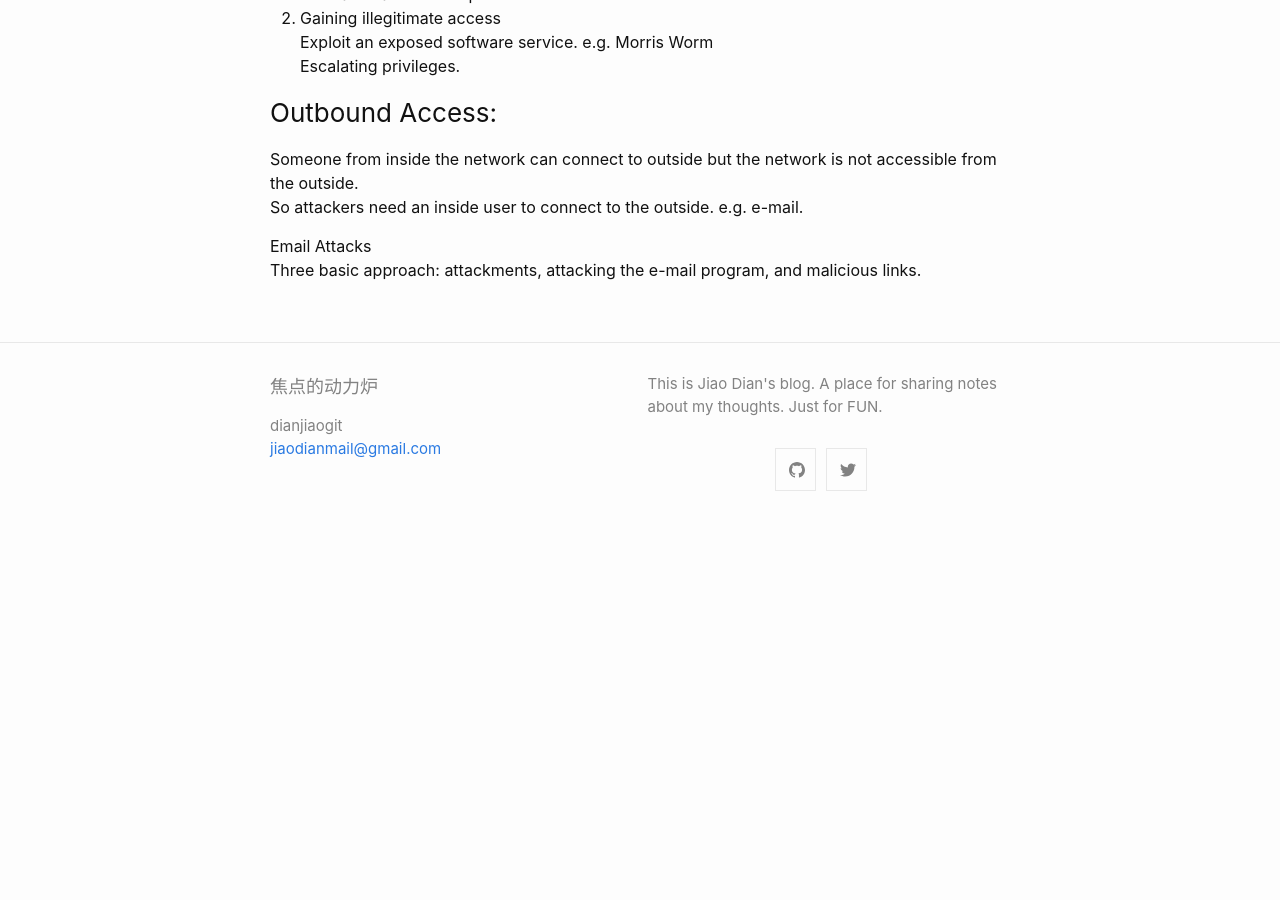
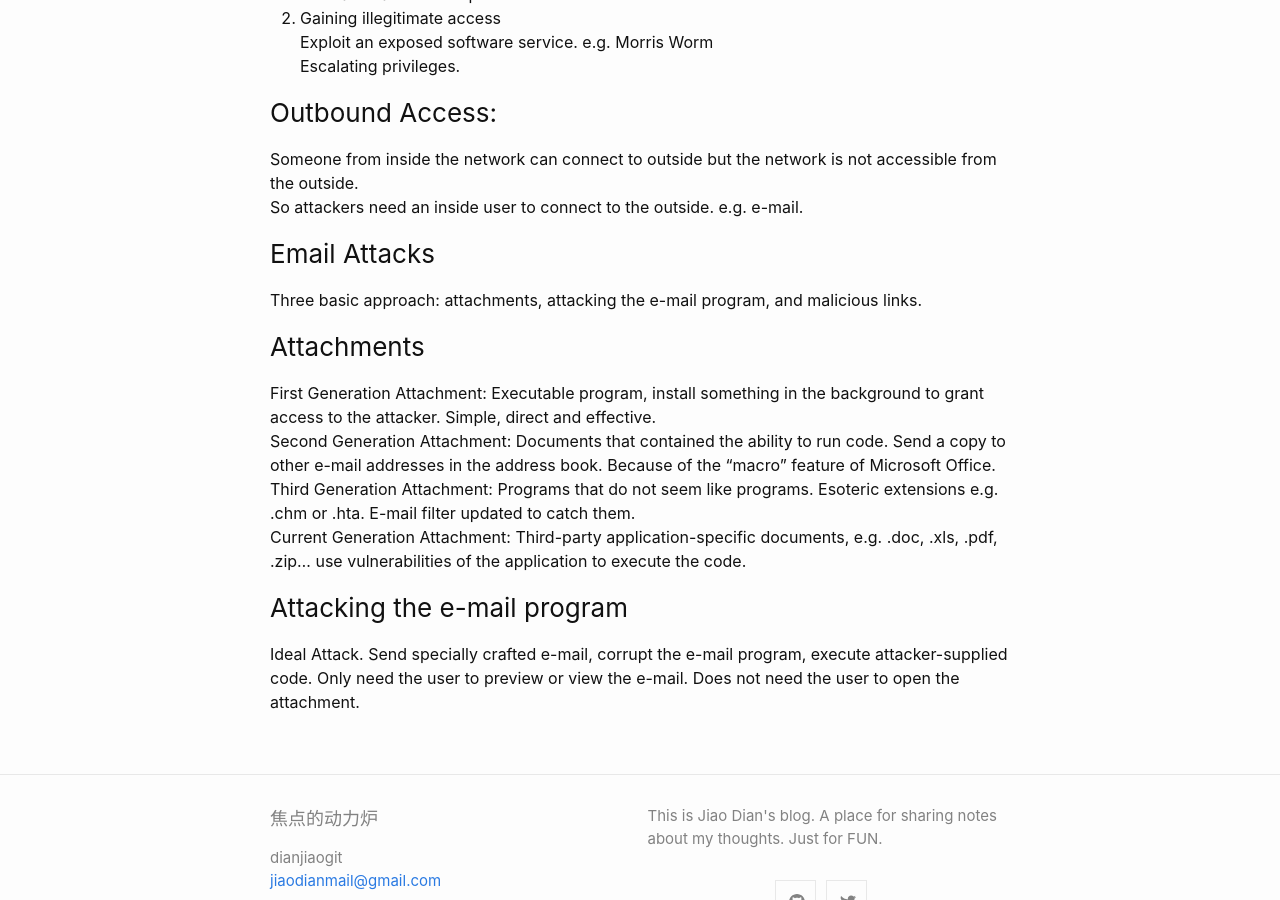
Before and after one commit to dianjiaogit/dianjiaogit.github.io, a Jekyll site: the page built from _posts/2020-01-07-The Attacker.md, in a window 1280 px wide and 900 px high, scrolled down 1277 px. Built offline with Jekyll 4.4.1, drawn with Linux system fonts in a browser that asks for light colours; before the commit the page ends 1798 px from its top, so only the background shows below that.

Commit message:
add email attachment attack

```diff
--- a/_posts/2020-01-07-The Attacker.md
+++ b/_posts/2020-01-07-The Attacker.md
@@ -56,5 +56,14 @@ Escalating privileges.
 Someone from inside the network can connect to outside but the network is not accessible from the outside.
 So attackers need an inside user to connect to the outside. e.g. e-mail.
 
-Email Attacks
-Three basic approach: attackments, attacking the e-mail program, and malicious links.
+### Email Attacks
+Three basic approach: attachments, attacking the e-mail program, and malicious links.
+
+### Attachments
+First Generation Attachment: Executable program, install something in the background to grant access to the attacker. Simple, direct and effective.
+Second Generation Attachment: Documents that contained the ability to run code. Send a copy to other e-mail addresses in the address book. Because of the "macro" feature of Microsoft Office.
+Third Generation Attachment: Programs that do not seem like programs. Esoteric extensions e.g. .chm or .hta. E-mail filter updated to catch them.
+Current Generation Attachment: Third-party application-specific documents, e.g. .doc, .xls, .pdf, .zip... use vulnerabilities of the application to execute the code.
+
+### Attacking the e-mail program
+Ideal Attack. Send specially crafted e-mail, corrupt the e-mail program, execute attacker-supplied code. Only need the user to preview or view the e-mail. Does not need the user to open the attachment.
```
